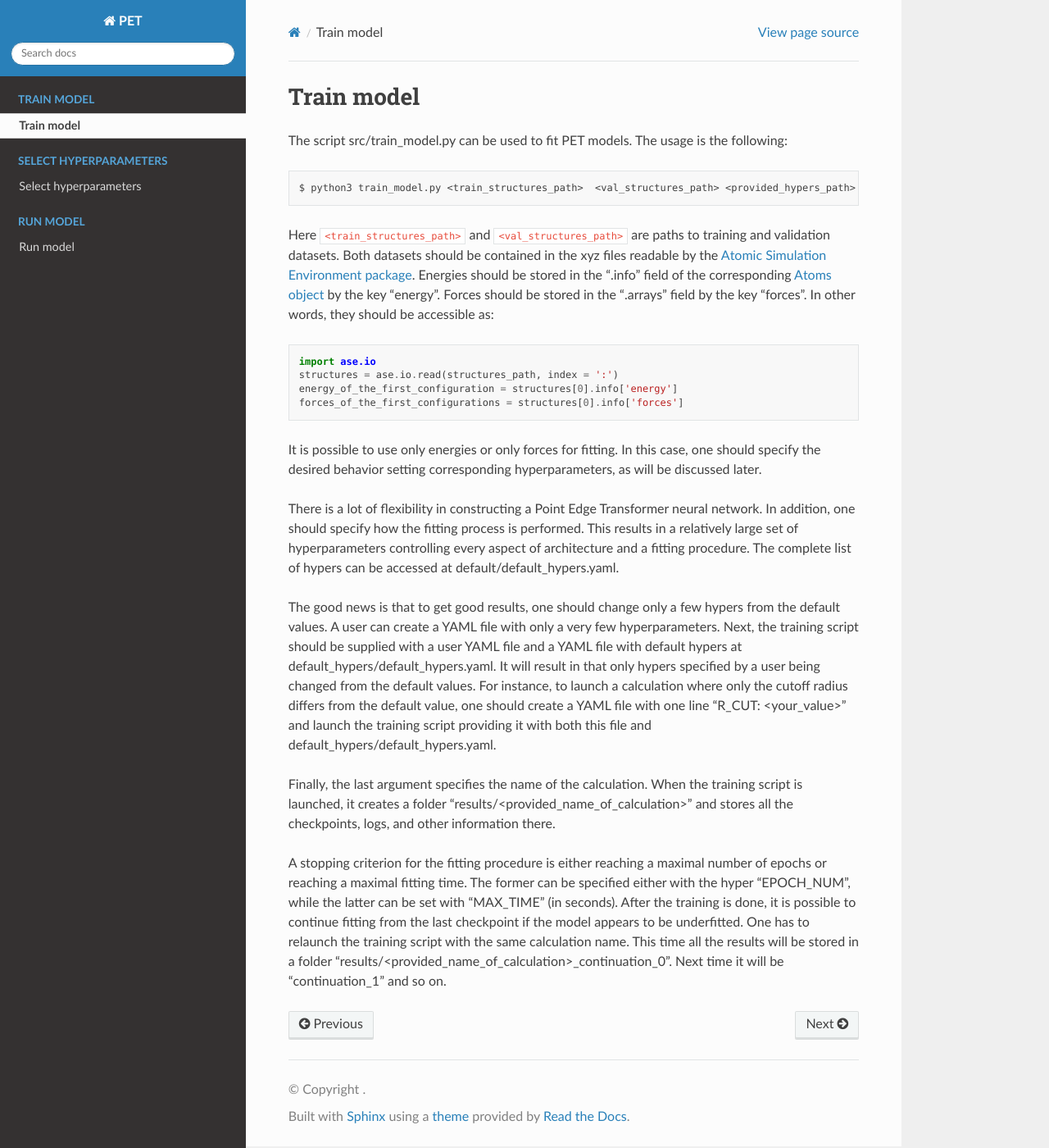
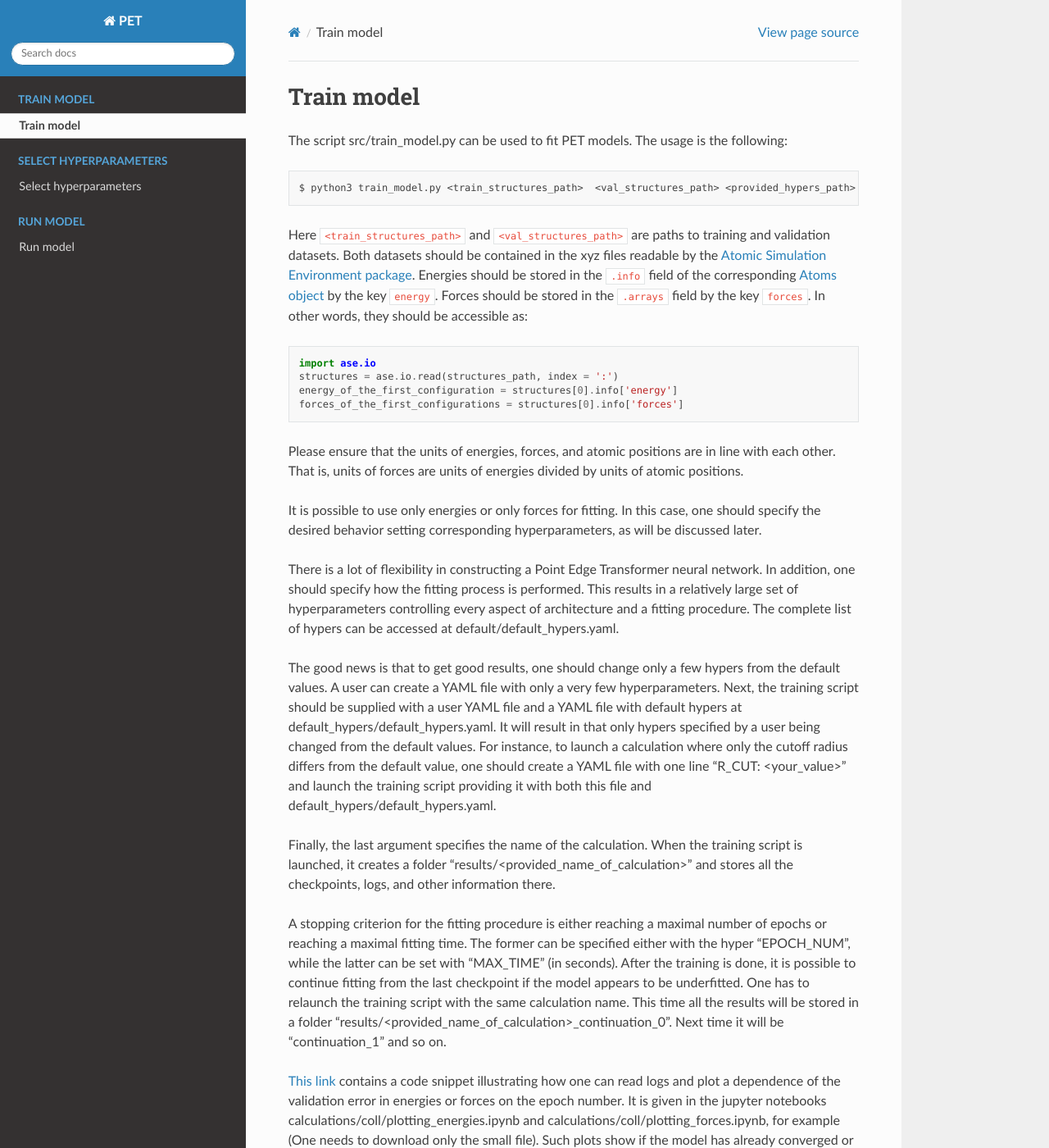
Before and after one commit to spozdn/pet, a Sphinx documentation site: the page built from docs/train_model.rst, in a window 1280 px wide and 1400 px high. Shown: the whole window at 82% size. Built offline with Sphinx 7.4.7 and the Read the Docs theme 2.0.0, drawn with Linux system fonts in a browser that asks for light colours; some of the changed text lies outside the part shown.

Commit message:
more details

```diff
--- a/docs/train_model.rst
+++ b/docs/train_model.rst
@@ -8,7 +8,7 @@ The script src/train_model.py can be used to fit PET models. The usage is the fo
    $ python3 train_model.py <train_structures_path>  <val_structures_path> <provided_hypers_path> <default_hypers_path> <name_of_calculation>
 
 
-Here :code:`<train_structures_path>` and :code:`<val_structures_path>` are paths to training and validation datasets. Both datasets should be contained in the xyz files readable by the `Atomic Simulation Environment package <https://wiki.fysik.dtu.dk/ase/ase/io/io.html#ase.io.read>`_. Energies should be stored in the ".info" field of the corresponding `Atoms object <https://wiki.fysik.dtu.dk/ase/ase/atoms.html>`_ by the key "energy". Forces should be stored in the ".arrays" field by the key "forces". In other words, they should be accessible as:
+Here :code:`<train_structures_path>` and :code:`<val_structures_path>` are paths to training and validation datasets. Both datasets should be contained in the xyz files readable by the `Atomic Simulation Environment package <https://wiki.fysik.dtu.dk/ase/ase/io/io.html#ase.io.read>`_. Energies should be stored in the :code:`.info` field of the corresponding `Atoms object <https://wiki.fysik.dtu.dk/ase/ase/atoms.html>`_ by the key :code:`energy`. Forces should be stored in the :code:`.arrays` field by the key :code:`forces`. In other words, they should be accessible as:
 
 
 .. code-block:: python3
@@ -19,6 +19,8 @@ Here :code:`<train_structures_path>` and :code:`<val_structures_path>` are paths
     forces_of_the_first_configurations = structures[0].info['forces']
 
 
+Please ensure that the units of energies, forces, and atomic positions are in line with each other. That is, units of forces are units of energies divided by units of atomic positions.
+
 It is possible to use only energies or only forces for fitting. In this case, one should specify the desired behavior setting corresponding hyperparameters, as will be discussed later.
 
 There is a lot of flexibility in constructing a Point Edge Transformer neural network. In addition, one should specify how the fitting process is performed. This results in a relatively large set of hyperparameters controlling every aspect of architecture and a fitting procedure. The complete list of hypers can be accessed at default/default_hypers.yaml.
@@ -28,3 +30,7 @@ The good news is that to get good results, one should change only a few hypers f
 Finally, the last argument specifies the name of the calculation. When the training script is launched, it creates a folder "results/<provided_name_of_calculation>" and stores all the checkpoints, logs, and other information there.
 
 A stopping criterion for the fitting procedure is either reaching a maximal number of epochs or reaching a maximal fitting time. The former can be specified either with the hyper "EPOCH_NUM", while the latter can be set with "MAX_TIME" (in seconds). After the training is done, it is possible to continue fitting from the last checkpoint if the model appears to be underfitted. One has to relaunch the training script with the same calculation name. This time all the results will be stored in a folder "results/<provided_name_of_calculation>_continuation_0". Next time it will be "continuation_1" and so on.
+
+`This link <https://zenodo.org/record/7967079>`_ contains a code snippet illustrating how one can read logs and plot a dependence of the validation error in energies or forces on the epoch number. It is given in the jupyter notebooks calculations/coll/plotting_energies.ipynb and calculations/coll/plotting_forces.ipynb, for example (One needs to download only the small file). Such plots show if the model has already converged or if it is desirable to continue the fitting procedure, as described above.
+
+Another useful file in the calculation folder is "summary.txt" which contains a few lines with the best MAE/RMSE in energies/forces on a validation dataset.
```
